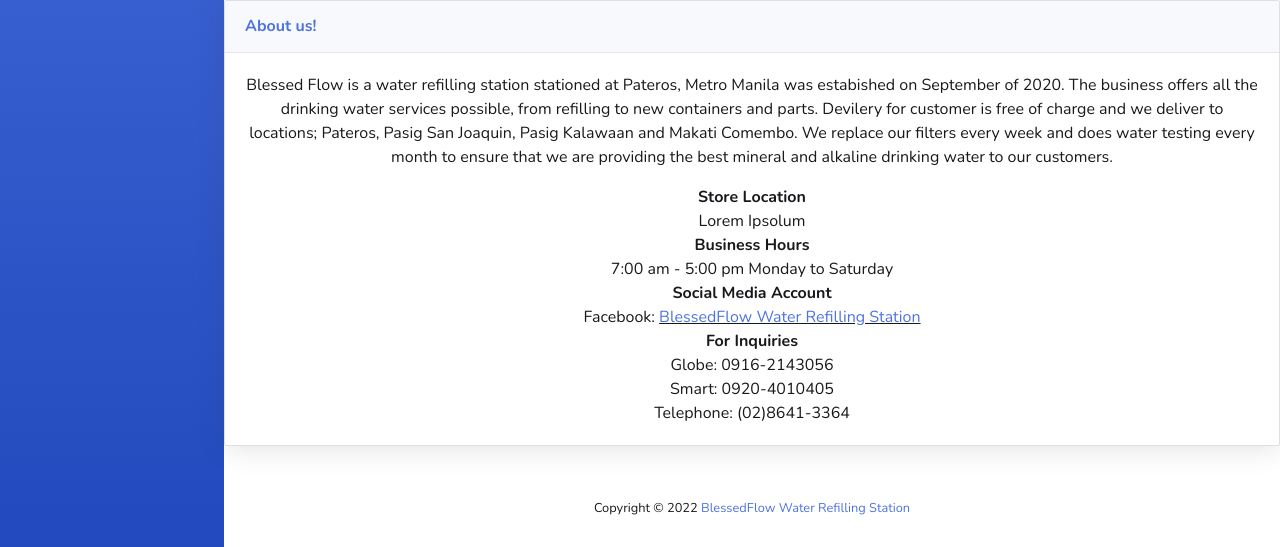
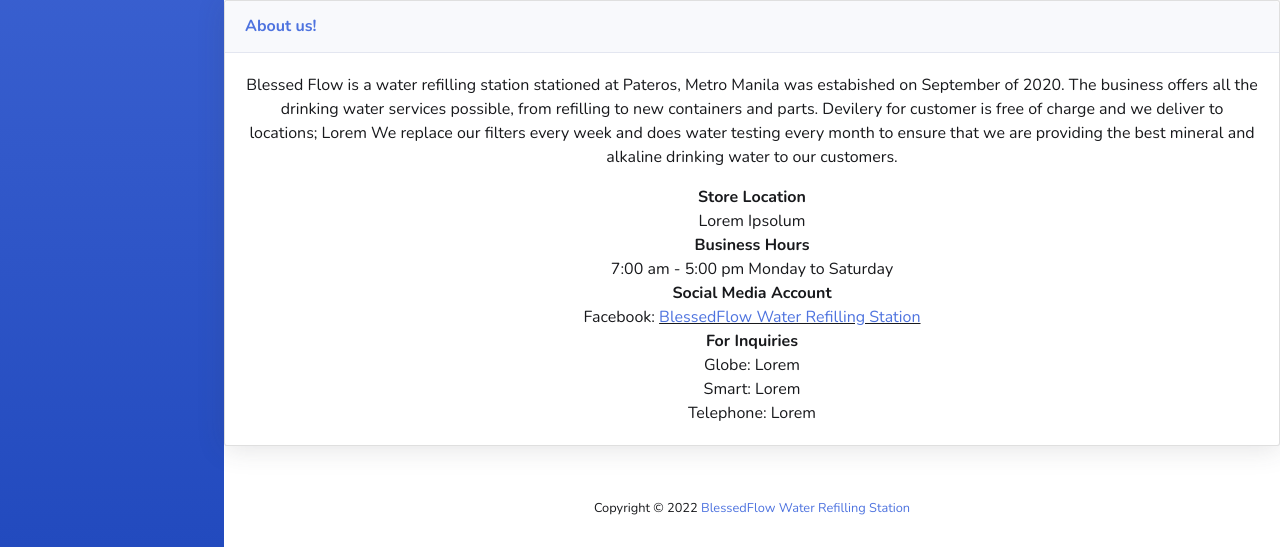
Before and after one commit to JerichoTismo/BFWRS-Website, a PHP site: page /index_about.php in a window 1280 px wide. Shown: the part 661-1208 px from the top of the page. Run offline with PHP 8.4, Linux system fonts and the light colour scheme; data that the repository does not hold is empty.

Commit message:
Update index_about.php

```diff
--- a/index_about.php
+++ b/index_about.php
@@ -151,7 +151,7 @@ $username_err = $password_err = $login_err = "";
                     <div class="card-body">
                         <p>Blessed Flow is a water refilling station stationed at Pateros, Metro Manila was estabished on September of 2020.
                             The business offers all the drinking water services possible, from refilling to new containers and parts. Devilery
-                            for customer is free of charge and we deliver to locations; Pateros, Pasig San Joaquin, Pasig Kalawaan and Makati Comembo.
+                            for customer is free of charge and we deliver to locations; Lorem
                             We replace our filters every week and does water testing every month to ensure that we are providing the best mineral and
                             alkaline drinking water to our customers.</p>
                         <p class="mb-0"><b>Store Location</b></p>
@@ -161,9 +161,9 @@ $username_err = $password_err = $login_err = "";
                         <p class="mb-0"><b>Social Media Account</b></p>
                         <p class="mb-0">Facebook: <u><a href="https://www.facebook.com/BlessedFlowWaterRefillingStation" >BlessedFlow Water Refilling Station</a></u></p>
                         <p class="mb-0"><b>For Inquiries</b></p>
-                        <p class="mb-0">Globe: 0916-2143056</p>
-                        <p class="mb-0">Smart: 0920-4010405</p>
-                        <p class="mb-0">Telephone: (02)8641-3364</p>
+                        <p class="mb-0">Globe: Lorem</p>
+                        <p class="mb-0">Smart: Lorem</p>
+                        <p class="mb-0">Telephone: Lorem</p>
                     </div>
                 </div>
                 <!--Main layout-->
```
